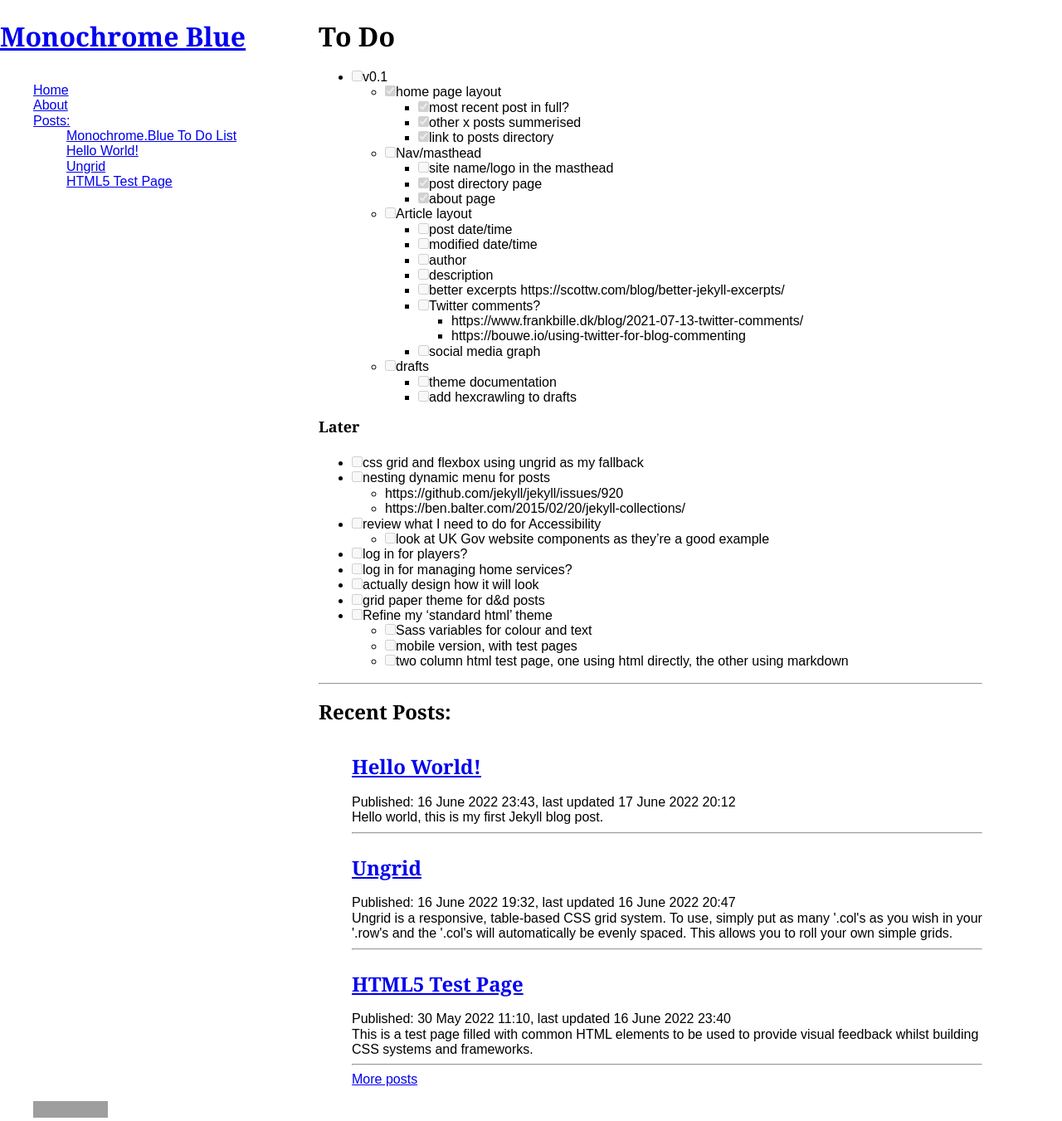
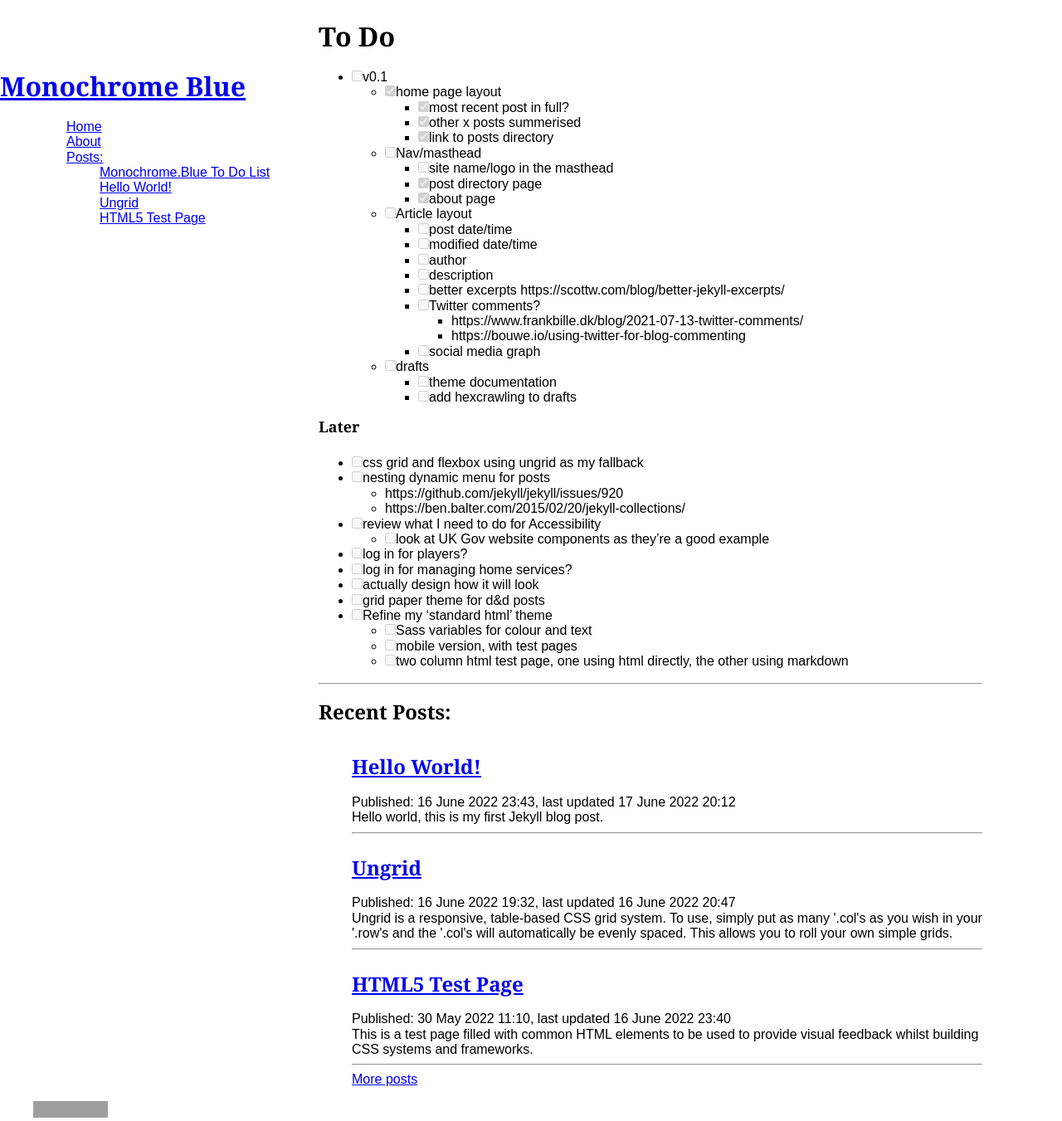
Before and after one commit to monochromeblue/battlemat, a Jekyll site: the page built from index.html, in a window 1280 px wide. Shown: the whole page at 83% size. Built offline with Jekyll 4.4.1, drawn with Linux system fonts in a browser that asks for light colours; cached includes are drawn as plain includes; grey boxes are pictures that could not be loaded.

Commit message:
adding logo/site heading

```diff
--- a/_includes/masthead.html
+++ b/_includes/masthead.html
@@ -1,7 +1,7 @@
 {% if site.logo %}
-  <a class="row" href="{{ site.url }}"><img alt="{{ site.title }} logo" scr="{{ site.logo }}">&nbsp;<h1>{{ site.title }}</h1></a>
+  <a href="{{ site.url }}"><img alt="{{ site.title }} logo" scr="{{ site.logo }}">&nbsp;<h1>{{ site.title }}</h1></a>
 {% else %}
-<a class="row" href="{{ site.url }}"><h1>{{ site.title }}</h1></a>
+  <a href="{{ site.url }}"><h1>{{ site.title }}</h1></a>
 {% endif %}
 
 
--- a/assets/css/monoblue.css
+++ b/assets/css/monoblue.css
@@ -75,3 +75,7 @@
 figcaption {
     font-style: italic;
 }
+
+.header a {
+    padding-left: 40px;
+}
```
